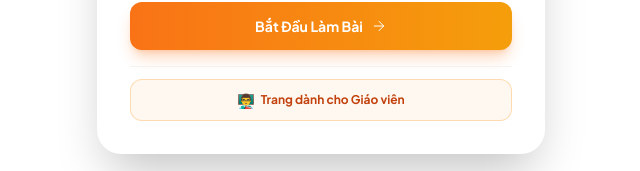
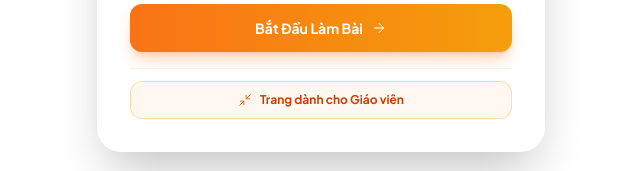
Before and after one commit to tranthienquy/studyEnglishApp, a React (Vite) app: page / in a window 1280 px wide. Shown: the part 489-660 px from the top of the page, without its empty margins (319-959 px from the left). Built offline with nearby package versions, Linux system fonts and the light colour scheme; no server answers.

Commit message:
style: replace emoji with Minimize2 icon for Teacher portal button

```diff
--- a/src/views/LoginView.jsx
+++ b/src/views/LoginView.jsx
@@ -1,5 +1,5 @@
 import React, { useState } from 'react';
-import { GraduationCap, User, Users, ArrowRight, Clock, BookOpen } from 'lucide-react';
+import { GraduationCap, User, Users, ArrowRight, Clock, BookOpen, Minimize2 } from 'lucide-react';
 import useAppStore from '../stores/useAppStore';
 
 export default function LoginView({ onSwitchTeacher }) {
@@ -99,11 +99,11 @@ export default function LoginView({ onSwitchTeacher }) {
             {/* Footer Switch to Teacher */}
             <div className="pt-3 border-t border-gray-100/90 text-center mt-3">
               <button
-                className="inline-flex items-center justify-center gap-1.5 text-xs font-bold text-orange-700 hover:text-orange-800 bg-orange-50/80 hover:bg-orange-100 border border-orange-200/90 px-4 py-2.5 rounded-xl transition-all cursor-pointer shadow-2xs active:scale-[0.98] w-full"
+                className="inline-flex items-center justify-center gap-2 text-xs font-bold text-orange-700 hover:text-orange-800 bg-orange-50/80 hover:bg-orange-100 border border-orange-200/90 px-4 py-2.5 rounded-xl transition-all cursor-pointer shadow-2xs active:scale-[0.98] w-full"
                 onClick={onSwitchTeacher}
                 id="switch-teacher-btn"
               >
-                <span className="text-sm">👨‍🏫</span>
+                <Minimize2 size={14} className="text-orange-600" />
                 <span>Trang dành cho Giáo viên</span>
               </button>
             </div>
```
